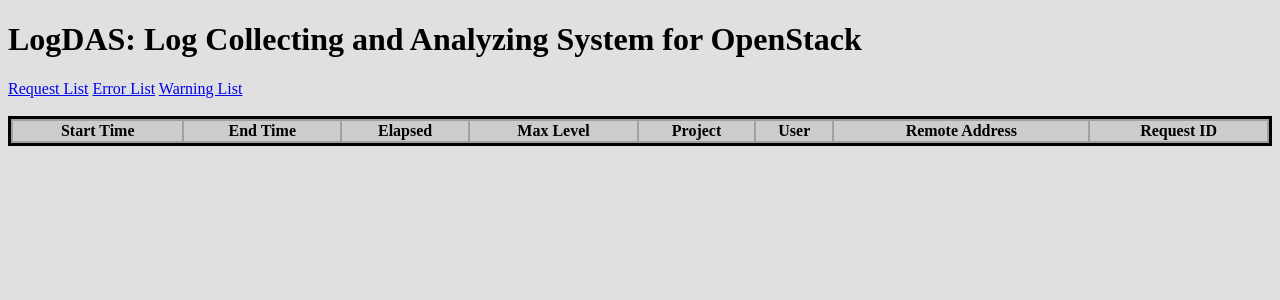
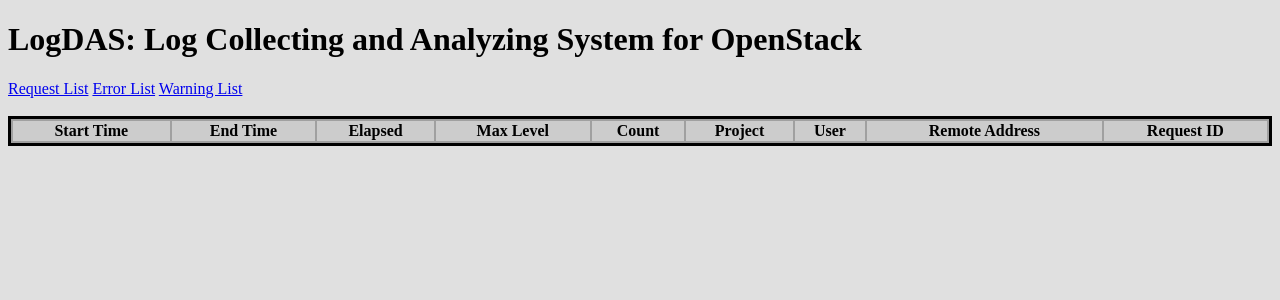
Before and after one commit to yosshy/logcas, a Flask app: page /requests in a window 1280 px wide. Shown: the top 300 px of the page. Run offline with Flask 2, Linux system fonts and the light colour scheme; data that the repository does not hold is empty; parts of the project's set-up code (start-up, migrations or seed data) failed here and were passed over.

Commit message:
Added log counter per request.

```diff
--- a/logdas/app.py
+++ b/logdas/app.py
@@ -79,6 +79,7 @@ def get_grouped_logs(page=1, limit=DEFAULT_LIMIT, order=DEFAULT_ORDER):
         }},
         {"$group": {
             "_id": "$extra.request_id",
+            "count": {"$sum": 1},
             "project_name": {"$first": "$extra.project_name"},
             "user_name": {"$first": "$extra.user_name"},
             "remote_address": {"$first": "$extra.remote_address"},
@@ -149,4 +150,4 @@ def _logs_show(log_id):
     return render_template('log_show.html', **locals())
 
 if __name__ == '__main__':
-        app.run(host='0.0.0.0', debug=True)
+    app.run(host='0.0.0.0', debug=True)
--- a/logdas/templates/request_index.html
+++ b/logdas/templates/request_index.html
@@ -11,6 +11,7 @@
         <th>End Time</th>
         <th>Elapsed</th>
         <th>Max Level</th>
+        <th>Count</th>
         <th>Project</th>
         <th>User</th>
         <th>Remote Address</th>
@@ -22,6 +23,7 @@
         <td>{{ log.endtime }}</td>
         <td>{{ log.endtime - log.starttime }}</td>
         <td>{{ log.levelname }}</td>
+        <td>{{ log.count }}</td>
         <td>{{ log.project_name }}</td>
         <td>{{ log.user_name }}</td>
         <td>{{ log.remote_address }}</td>
```
